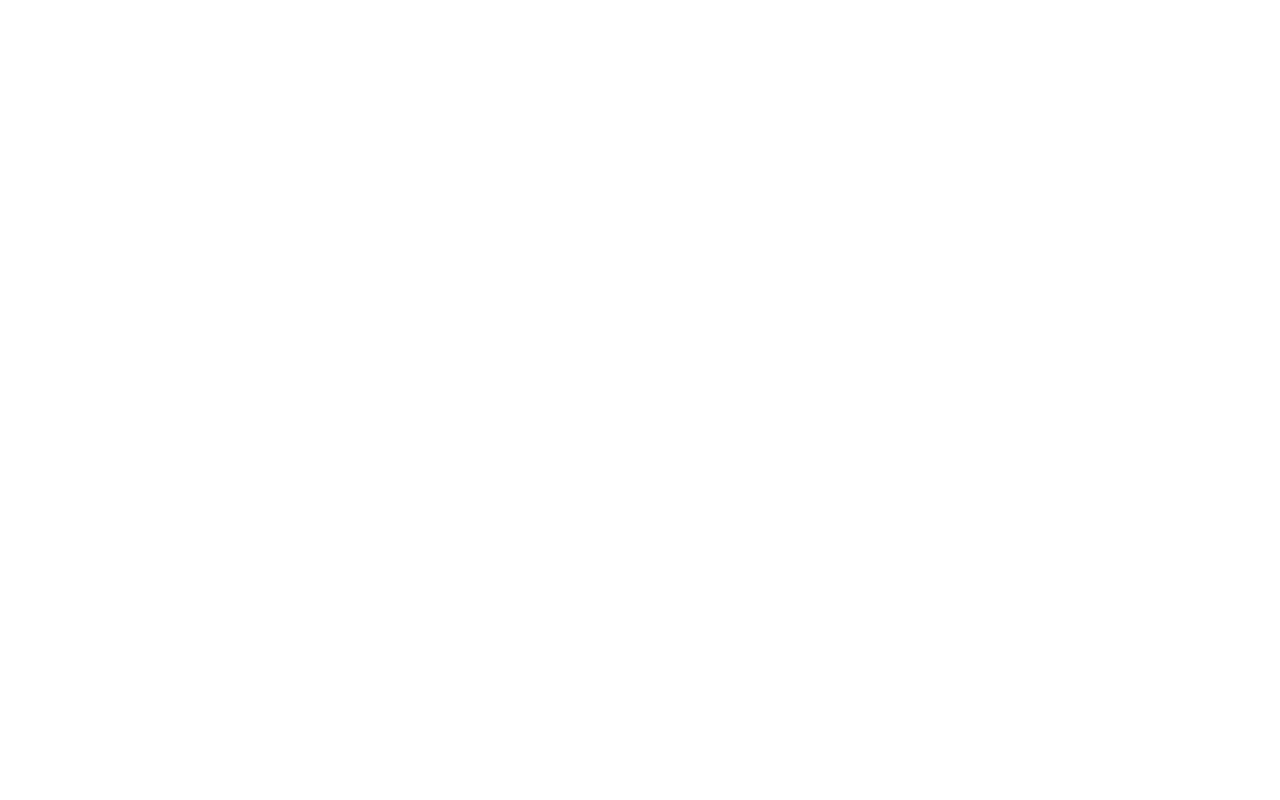
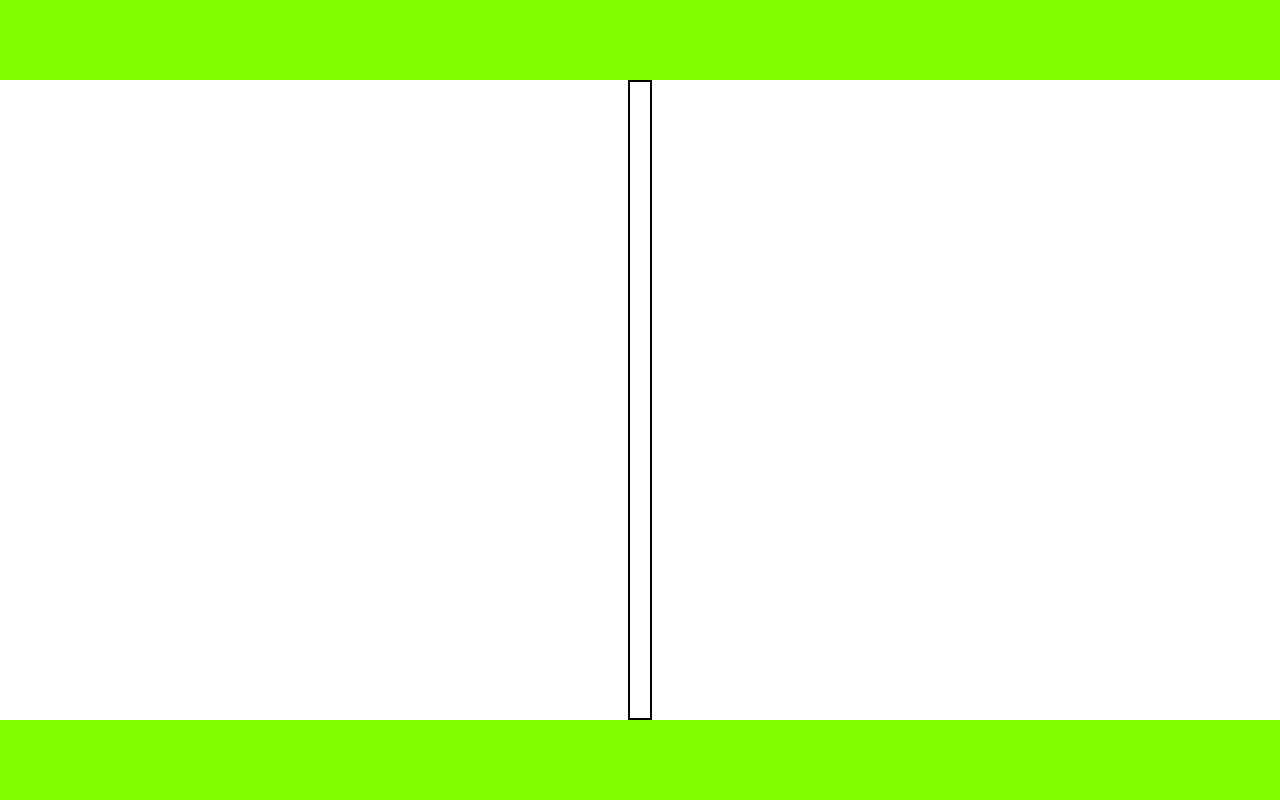
Before and after one commit to FraBona/htmlcss-struttura-discord, a plain HTML site: page index.html in a window 1280 px wide. Drawn offline with Linux system fonts and the light colour scheme.

Commit message:
commit-header-main-footer-structure

```diff
--- a/css/main.css
+++ b/css/main.css
@@ -0,0 +1,47 @@
+*{
+  margin: 0;
+  padding: 0;
+  box-sizing: border-box;
+}
+
+
+
+.site-wrapper{
+  display: flex;
+  flex-direction: column;
+  min-height: 100vh;
+}
+
+
+
+.main-content{
+  margin: 0 auto;
+  flex-grow: 1;
+}
+
+.container{
+  max-width: 1200px;
+  margin: 0 auto;
+}
+
+.page-footer{
+
+  top: 100%;
+}
+
+
+
+/* DEBUG */
+
+.debug .page-header,
+.debug .page-footer{
+  padding: 20px;
+  background-color: chartreuse;
+  min-height: 80px;
+}
+
+.debug .main-content{
+  min-height: 600px;
+  padding: 10px;
+  border: 2px solid black;
+}
--- a/index.html
+++ b/index.html
@@ -6,7 +6,21 @@
   <title>Discord</title>
   <link rel="stylesheet" href="./css/main.css">
 </head>
-<body>
+<body class="debug">
+  <div class="site-wrapper">
+    <header class="page-header">
 
+    </header>
+
+    <main class="main-content">
+      <section>
+        <div class="container">
+
+        </div>
+      </section>
+    </main>
+
+    <footer class="page-footer"></footer>
+  </div>
 </body>
 </html>
```
